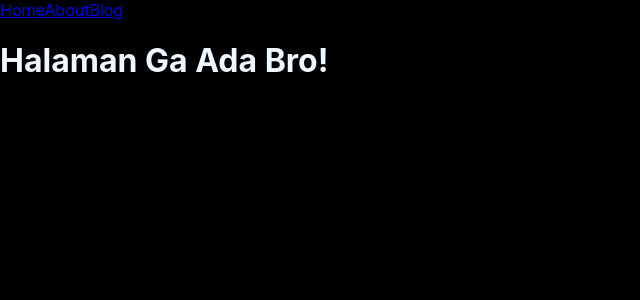
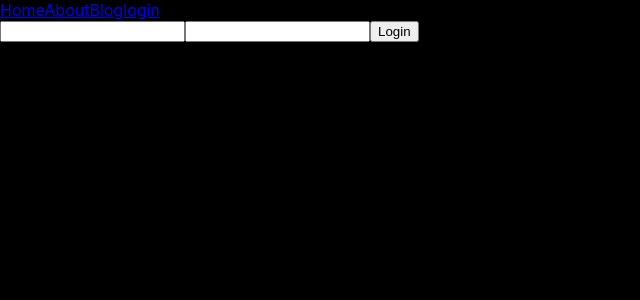
Before and after one commit to fidaatag/SL-react-multinity-4-router, a React (Create React App) app: page /login in a window 1280 px wide. Shown: the top 300 px of the page, without its empty margins (0-640 px from the left). Built offline with nearby package versions, Linux system fonts and the light colour scheme.

Commit message:
redirect programmatically

```diff
--- a/src/App.js
+++ b/src/App.js
@@ -6,6 +6,8 @@ import AboutTeam from './AboutTeam';
 import Blog from './Blog';
 import BlogDetail from './BlogDetail';
 import NotFound from './NotFound';
+import Login from './Login';
+import Dashboard from './Dashboard';
 
 
 function App() {
@@ -15,6 +17,7 @@ function App() {
         <Link to='/'>Home</Link>
         <Link to='about'>About</Link>
         <Link to='blog'>Blog</Link>
+        <Link to='login'>login</Link>
       </nav>
       <Routes>
         <Route path='/' element={<Home />} />
@@ -24,6 +27,8 @@ function App() {
         <Route path='blog' element={<Blog />} />
         <Route path='blog/:slug' element={<BlogDetail />} />
         <Route path='*' element={<NotFound />} />
+        <Route path='login' element={<Login />} />
+        <Route path='dashboard' element={<Dashboard />} />
       </Routes>
     </div>
   );
--- /dev/null
+++ b/src/Dashboard.js
@@ -0,0 +1,3 @@
+export default function Dashboard() {
+    return <h1>Dashboard</h1>;
+}
--- /dev/null
+++ b/src/Login.js
@@ -0,0 +1,24 @@
+import { useNavigate } from "react-router-dom";
+
+export default function Login() {
+    const navigate = useNavigate();
+
+    function loginHandler(event) {
+        event.preventDefault();
+        console.log('Berhasil Login');
+
+        const checkLogin = true;
+        if(checkLogin) {
+            // redirect
+            navigate('/dashboard')
+        }
+    }
+
+    return (
+        <form onSubmit={loginHandler}>
+            <input type="text" name="Username"/>
+            <input type="password" name="password" />
+            <button>Login</button>
+        </form>
+    )
+}
```
